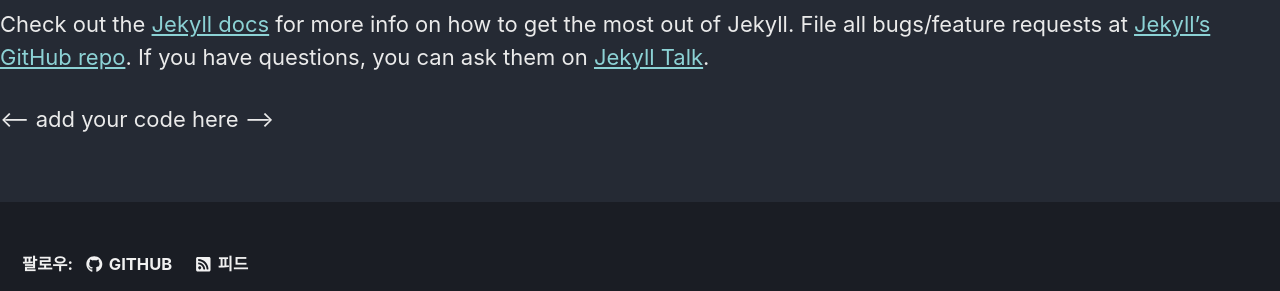
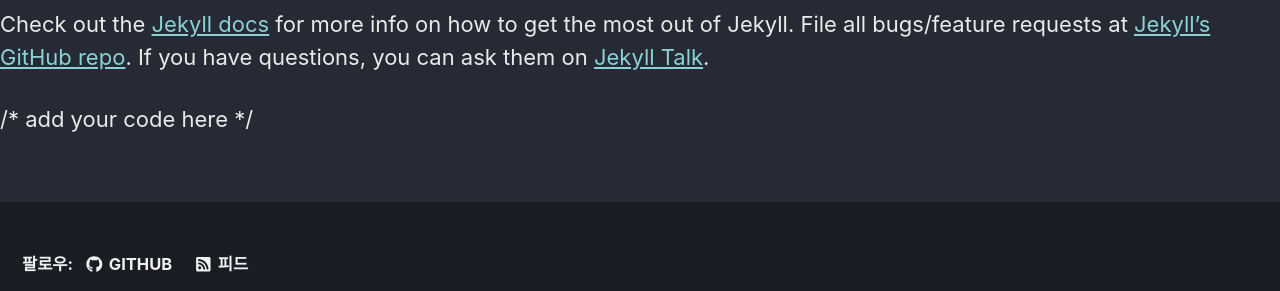
Before and after one commit to kim-th/kim-th.github.io, a Jekyll site: the page built from _posts/2019-04-11-welcome-to-jekyll.markdown, in a window 1280 px wide. Shown: the part 697-988 px from the top of the page. Built offline with Jekyll 4.4.1, drawn with Linux system fonts in a browser that asks for light colours; cached includes are drawn as plain includes; nearby versions of some CDN libraries; comment, search, counter and statistics services are not loaded.

Commit message:
Update post.html

```diff
--- a/_layouts/post.html
+++ b/_layouts/post.html
@@ -12,7 +12,7 @@ layout: default
     {{ content }}
   </div>
   {% if page.comments %}
-    <-- add your code here -->
+    /* add your code here */
     <div id="disqus_thread"></div>
       <script>
 
```
